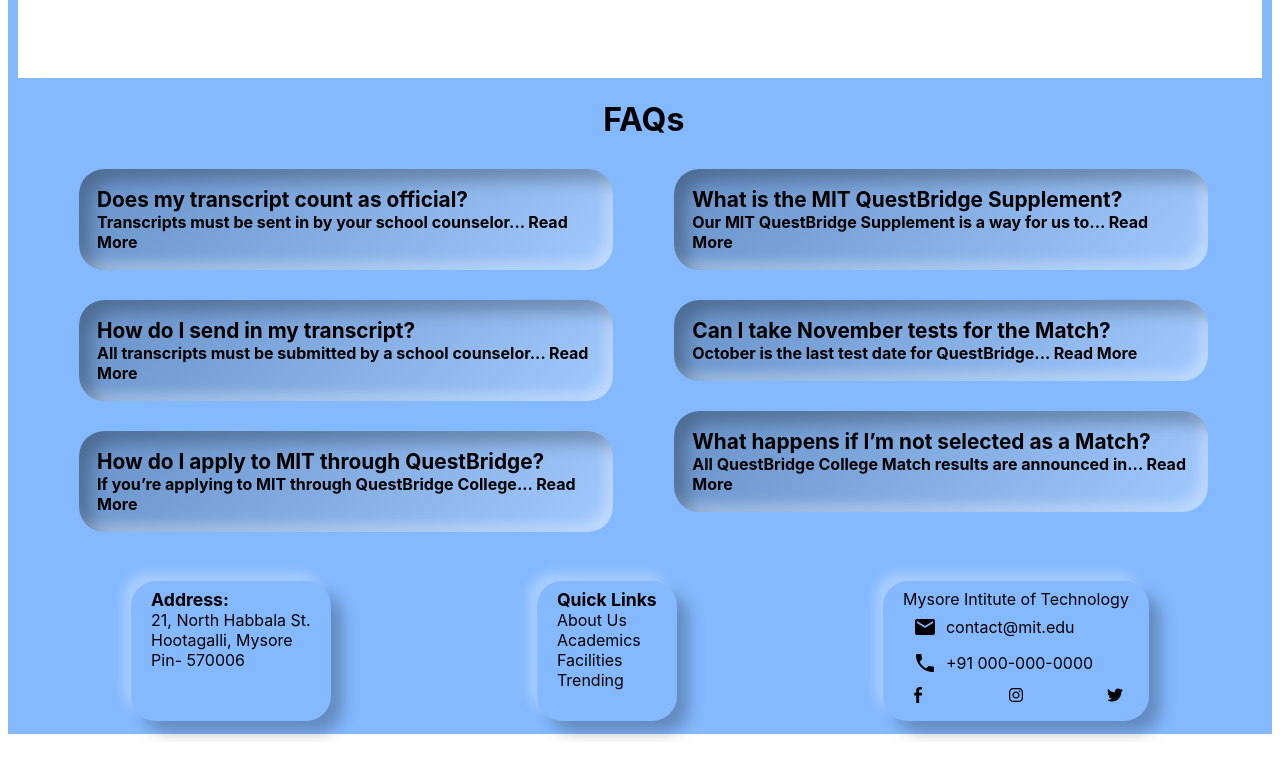
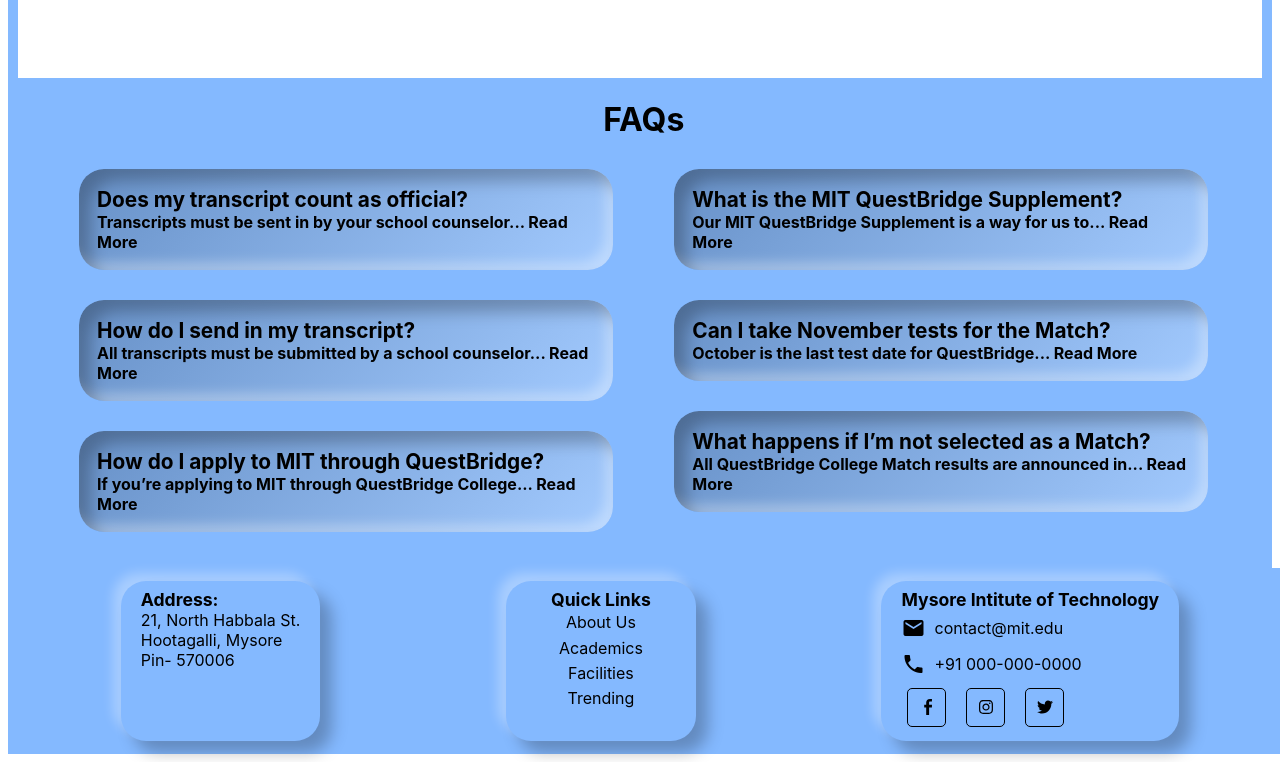
Before and after one commit to Aditya-Thakur/College-Template, a plain HTML site: page index.html in a window 1280 px wide. Shown: the part 4777-5539 px from the top of the page. Drawn offline with Linux system fonts and the light colour scheme.

Commit message:
FOOTER CSS UPDATED

```diff
--- a/styles/main.css
+++ b/styles/main.css
@@ -1162,18 +1162,25 @@ Media Queries
 Media Queries End
 ==================================== */
 
+
         .footer {
-    color: var(--secondary-color);
             padding: 10px 10px;
             display: flex;
             flex-wrap: wrap;
             justify-content: space-around;
+            width: 100%;
+            /* align-items: center; */
             background-color: var(--primary-color);
         }
 
+        .footer .left, .footer .center, .footer .right {
+            /* flex-grow: 1;
+            flex: 1 1 0px; */
+        }
+
         .footer .left .address-head,
-.footer .center .head {
-    color: var(--secondary-color);
+        .footer .center .head,
+        .footer .right .title {
             font-weight: bold;
             font-size: 1.1rem;
         }
@@ -1182,50 +1189,93 @@ Media Queries End
             font-size: 1rem;
         }
 
+        .footer .center {
+            width: 150px;
+            text-align: center;
+        }
+
+        .footer .center .links{
+            display: flex;
+            flex-direction: column;
+            height: 70%;
+            text-align: center;
+            justify-content: space-around;
+        }
+
         .footer .left .address-para:hover,
         .footer .center .links .link:hover {
             text-decoration: underline;
             cursor: pointer;
-    color: var(--hover-color);
+            color: white;
         }
 
         .footer .right .contact .icon {
-    color: var(--secondary-color);
-    padding: 6px 10px;
+            padding: 6px 0px;
             display: flex;
-    align-items: center;
+            align-items: center !important;
         }
 
         .footer .right .icons {
-    color: var(--secondary-color);
             padding: 6px;
             display: flex;
-    justify-content: space-between;
         }
 
-.footer .right .icons .icon:hover,
+        .footer .right .icons .icon {
+            margin-right: 20px;
+            border: 1px solid black;
+            padding: 6px;
+            border-radius: 5px;
+            width: 25px;
+            height: 25px;
+            display: flex;
+            align-items: center;
+            justify-content: center;
+        }
+
+
         .footer .right .contact .icon:hover {
-    color: var(--hover-color);
-    fill: var(--hover-color);
+            color: white;
             cursor: pointer;
+        }
+
+        .footer .right .icons .fa-icon:hover {
+            color: white;
+            fill: white;
+            cursor: pointer;
+            background-color: #3b5998;
+            border-color: white;
+        }
+        .footer .right .icons .in-icon:hover {
+            color: white;
+            fill: white;
+            cursor: pointer;
+            background: linear-gradient(45deg, #405de6, #5851db, #833ab4, #c13584, #e1306c, #fd1d1d);
+            border-color: white;
+        }
+        .footer .right .icons .tw-icon:hover {
+            color: white;
+            fill: white;
+            cursor: pointer;
+            background-color: #00acee;
+            border-color: white;
         }
 
         .footer .right .title a {
             text-decoration: none;
-    color: var(--secondary-color);
+            color: black;
         }
 
         .footer .right .title a:hover {
             text-decoration: underline;
-    color: var(--hover-color);
+            color: white;
         }
 
-.footer .left, .footer .center, .footer .right {
-    box-shadow: var(--h1) var(--v1) var(--color-dark),
-        var(--h2) var(--v2) var(--color-light);
+        .footer .left, .footer .right, .footer .center {
             border-radius: 25px;
             padding: 8px 20px;
             margin: 3px 10px;
+            box-shadow: var(--h1) var(--v1) var(--color-dark),
+                var(--h2) var(--v2) var(--color-light);
         }
 
 /* The Modal (background) */
```
Lines whose indentation alone changed are shown as unchanged.
